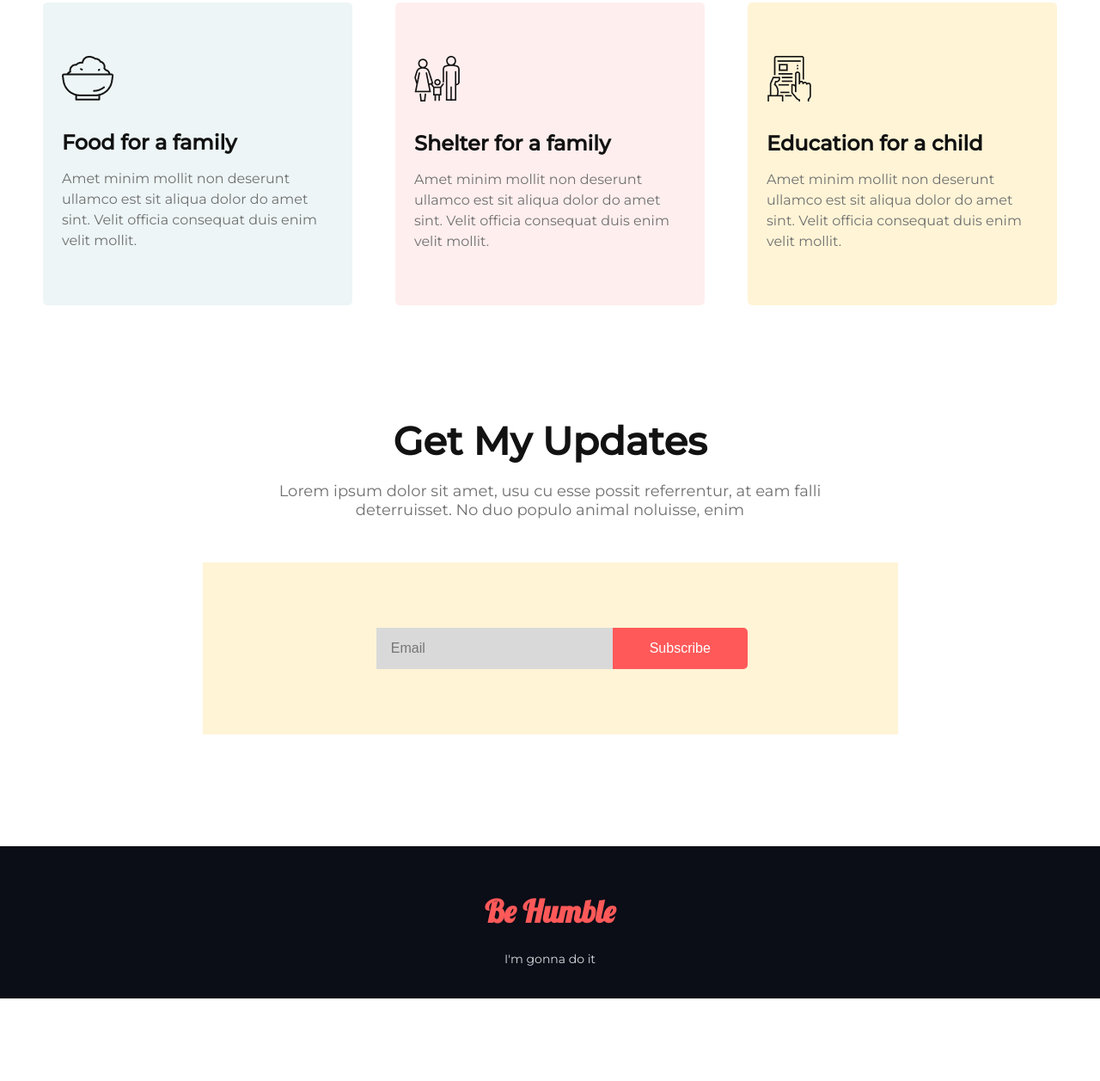
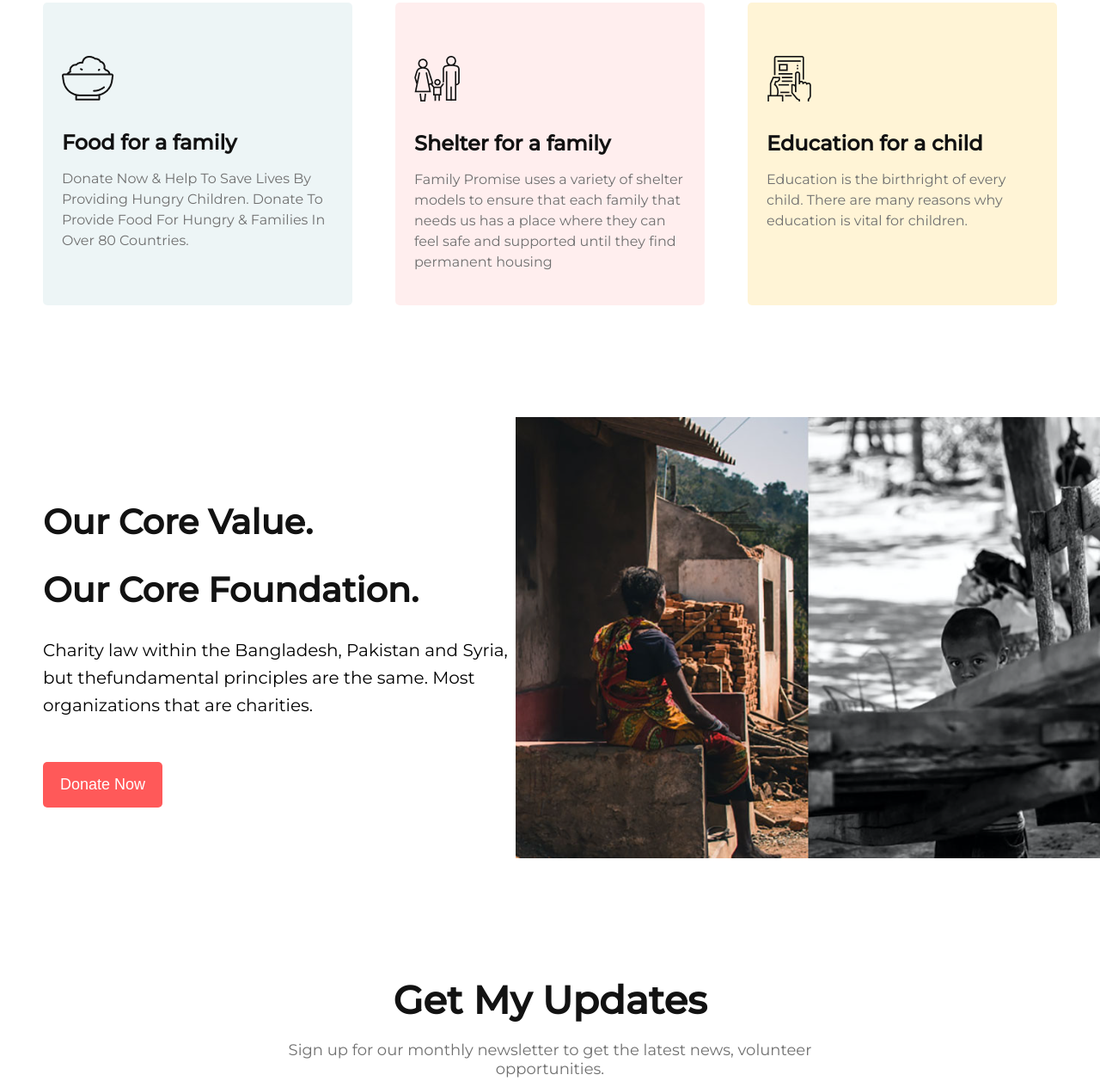
Before and after one commit to JubayerP/assignment-1, a plain HTML site: page index.html in a window 1280 px wide. Shown: the part 1609-2866 px from the top of the page at 86% size. Before the commit the page ends 2770 px from the top, so only its background shows below. Drawn offline with Linux system fonts and the light colour scheme.

Commit message:
finish the website

```diff
--- a/index.html
+++ b/index.html
@@ -62,25 +62,42 @@
             <div class="plan">
                 <img src="./icons/food.png" alt="">
                 <h2>Food for a family</h2>
-                <p>Amet minim mollit non deserunt ullamco est sit aliqua dolor do amet sint. Velit officia consequat duis enim velit mollit.</p>
+                <p>Donate Now & Help To Save Lives By Providing Hungry Children. Donate To Provide Food For Hungry &
+                    Families In Over 80 Countries.</p>
             </div>
             <div class="plan">
                 <img src="./icons/shelter.png" alt="">
                 <h2>Shelter for a family</h2>
-                <p>Amet minim mollit non deserunt ullamco est sit aliqua dolor do amet sint. Velit officia consequat duis enim velit mollit.</p>
+                <p>Family Promise uses a variety of shelter models to ensure that each family that needs us has a place
+                    where they can feel safe and supported until they find permanent housing</p>
             </div>
             <div class="plan">
                 <img src="./icons/Frame-1.png" alt="">
                 <h2>Education for a child</h2>
-                <p>Amet minim mollit non deserunt ullamco est sit aliqua dolor do amet sint. Velit officia consequat duis enim velit mollit.</p>
+                <p>Education is the birthright of every child. There are many reasons why education is vital for children.</p>
             </div>
+        </div>
+    </section>
+
+    <section id="our-foundations">
+        <div class="bg">
+            <div class="part-1">
+                <h1>Our Core Value.</h1>
+                <h1>Our Core Foundation.</h1>
+                <p>Charity law within the Bangladesh, Pakistan and Syria, but
+                    thefundamental principles are the same. Most organizations that are charities.</p>
+                <button class="custom-btn">Donate Now</button>
+            </div>
+        </div>
+        <div class="part-2">
+            <img src="./images/Chariti.png" alt="">
         </div>
     </section>
 
     <section id="my-updates">
         <div class="updates-header">
             <h1>Get My Updates</h1>
-            <p>Lorem ipsum dolor sit amet, usu cu esse possit referrentur, at eam falli deterruisset. No duo populo animal noluisse, enim</p>
+            <p>Sign up for our monthly newsletter to get the latest news, volunteer opportunities.</p>
         </div>
         <div class="subscribe-container">
             <div class="email-btn">
--- a/style.css
+++ b/style.css
@@ -168,6 +168,26 @@ hr{
     line-height: 24px;
 }
 
+#our-foundations{
+    display: flex;
+    align-items: center;
+    justify-content: center;
+    margin-bottom: 100px;
+}
+.part-1{
+    margin-left: 50px;
+}
+.part-1 h1{
+    font-size: 40px;
+    margin-bottom: 30px;
+    color: #121212;
+}
+.part-1 p{
+    font-size: 20px;
+    line-height: 32px;
+    margin-bottom: 50px;
+}
+
 #my-updates{
     margin-bottom: 130px;
 }
```
Also changed, not shown: images/Chariti.png (added).
